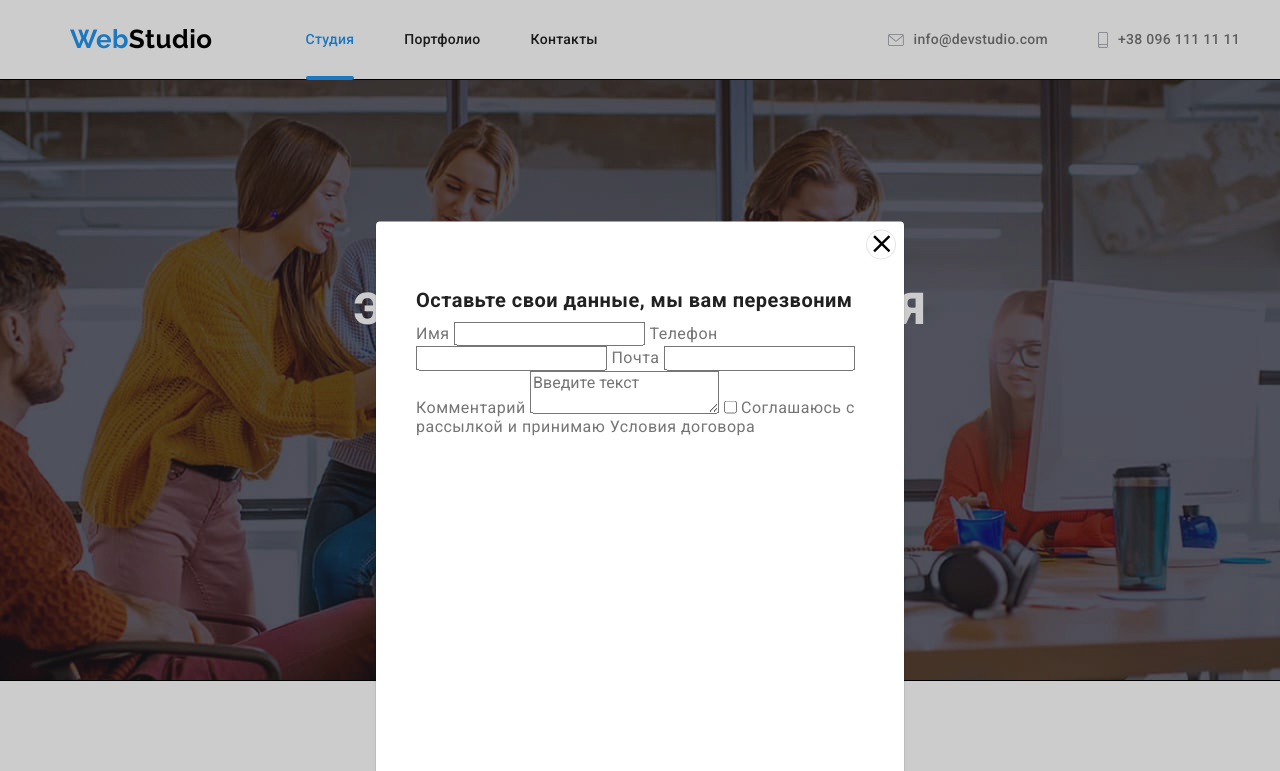
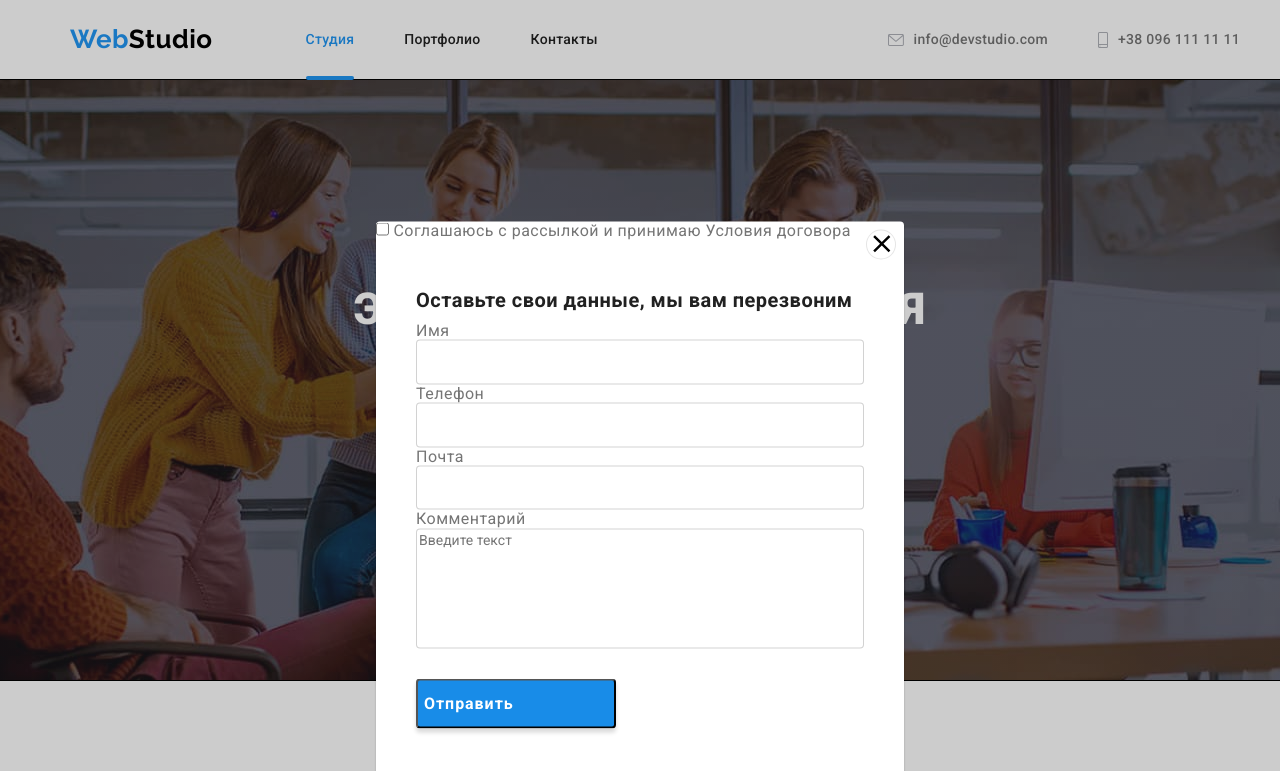
Before and after one commit to ZatsepaTanya/goit-markup-hw-06, a plain HTML site: page index.html in a window 1280 px wide. Both pictures are taken after a click on the button "Заказать услугу". Shown: the top 771 px of the page. Drawn offline with nearby package versions, Linux system fonts and the light colour scheme.

Commit message:
кнопка Отправить

```diff
--- a/css/styles.css
+++ b/css/styles.css
@@ -549,14 +549,75 @@ border: 1px solid rgba(0, 0, 0, 0.1);
     color: #212121;
 
     }
-    .group{
+    .form{
         position: absolute;
         top: 100px;
         left: 40px;
+        width: 448px;
 
     }
+    .form-group{
+        display: flex;
+        flex-direction: column;
+    }
+
+    .form-group input{
+        padding-bottom: 12px;
+        padding-top: 12px;
+
+        border: 1px solid rgba(33, 33, 33, 0.2);
+
+        border-radius: 4px;
+
+    }
+textarea{
+    resize: none;
+ }
+    .form-group textarea{
+        height: 120px;
+        width: 448px;
+
+        border: 1px solid rgba(33, 33, 33, 0.2);
+
+        border-radius: 4px;
+    }
+  .form-group textarea::placeholder{
+    font-family: Roboto;
+    font-size: 14px;
+    font-style: normal;
+    font-weight: 400;
+    line-height: 16px;
+    letter-spacing: 0,01em;
+    text-align: left;
+
+  }
+.button-form{
+    position: absolute;
+width: 200px;
+height: 50px;
+
+margin-top: 30px;
+
+background: #188CE8;
+box-shadow: 0px 4px 4px rgba(0, 0, 0, 0.15);
+border-radius: 4px;
 
 
+font-family: Roboto;
+font-style: normal;
+font-weight: bold;
+font-size: 16px;
+line-height: 30px;
+/* identical to box height, or 187% */
+
+display: flex;
+align-items: center;
+text-align: center;
+letter-spacing: 0.06em;
+
+color: #FFFFFF;
+
+}
 .address{
     color:#ffffff;
     font-size: 14px;
--- a/index.html
+++ b/index.html
@@ -261,26 +261,40 @@
         <div class="modal">
             <button class="exit-modal" data-modal-close ><svg class="back-modal"><use xlink:href="./images/symbol-defs.svg#close-black-18dp-2-1-1"></use></svg></button>
             <h4 class="modal-text">Оставьте свои данные, мы вам перезвоним</h4>
-            <form class="group">
-                <label for="user-name">Имя</label>
-                <input type="text" name="user-name" id="user-name"/>
+            <form class="form">
+                <div class="form-group">
+                    <label for="user-name" class="form-label">Имя</label>
+                    <input type="text" class="form-input" name="user-name" id="user-name"/>
 
-                <label for="tel">Телефон</label>
-                <input type="tel" name="tel" id="tel"/>
 
-                <label for="mail">Почта</label>
-                <input type="email" name="mail" id="mail"/>
+                </div>
+                <div class="form-group">
+                    <label for="tel" class="form-label">Телефон</label>
+                    <input type="tel" class="form-input" name="tel" id="tel"/>
 
-                <label for="comment">Комментарий</label>
-                <textarea name="comment" id="comment" placeholder="Введите текст"></textarea>
+                </div>
+                <div class="form-group">
+                    <label for="mail" class="form-label">Почта</label>
+                    <input type="email" class="form-input" name="mail" id="mail"/>
 
+                </div>
+                <div class="form-group">
+                    <label for="comment" class="form-label">Комментарий</label>
+                    <textarea name="comment" id="comment" placeholder="Введите текст"></textarea>
+
+
+                </div>
+
+                <button type="submit" class="button-form">Отправить</button>
+            </form>
+                <div>
                 <input type="checkbox" name="" id="policy">
                 <label for="policy">Соглашаюсь с рассылкой и принимаю Условия договора</label>
+                </div>
 
 
 
 
-            </form>
 
         </div>
 
```
